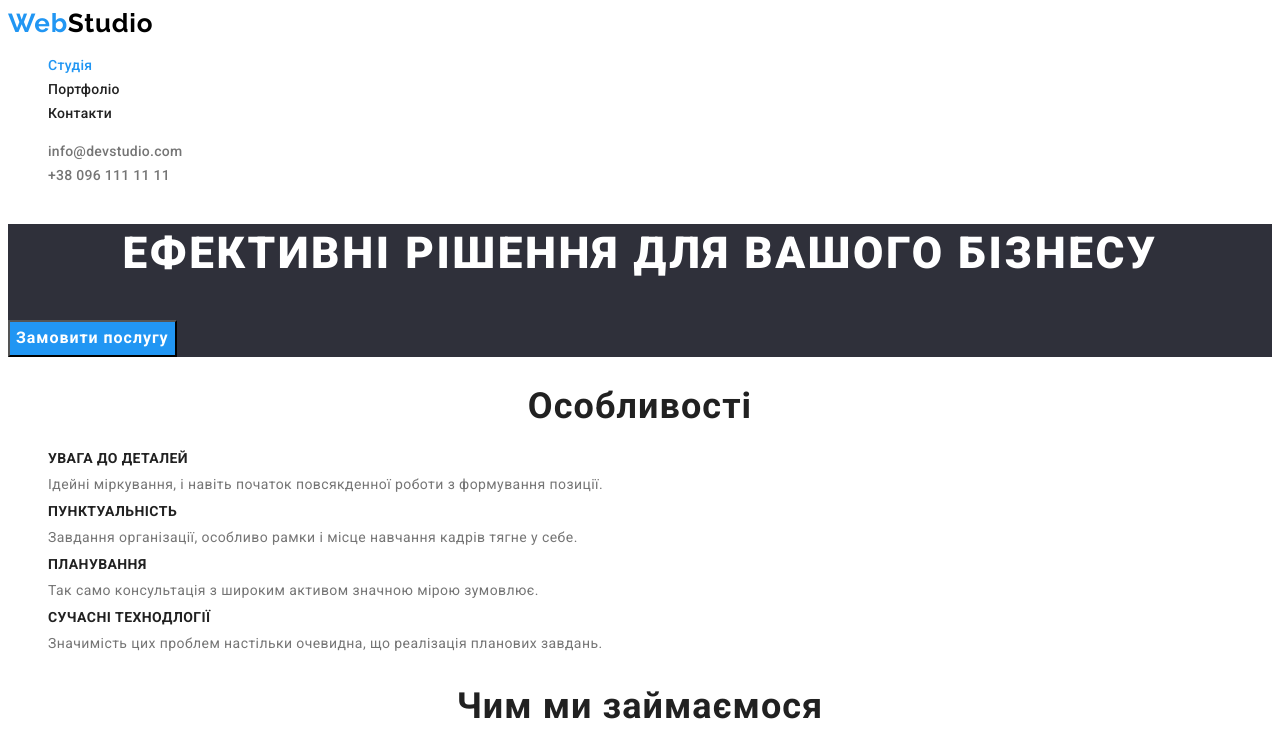
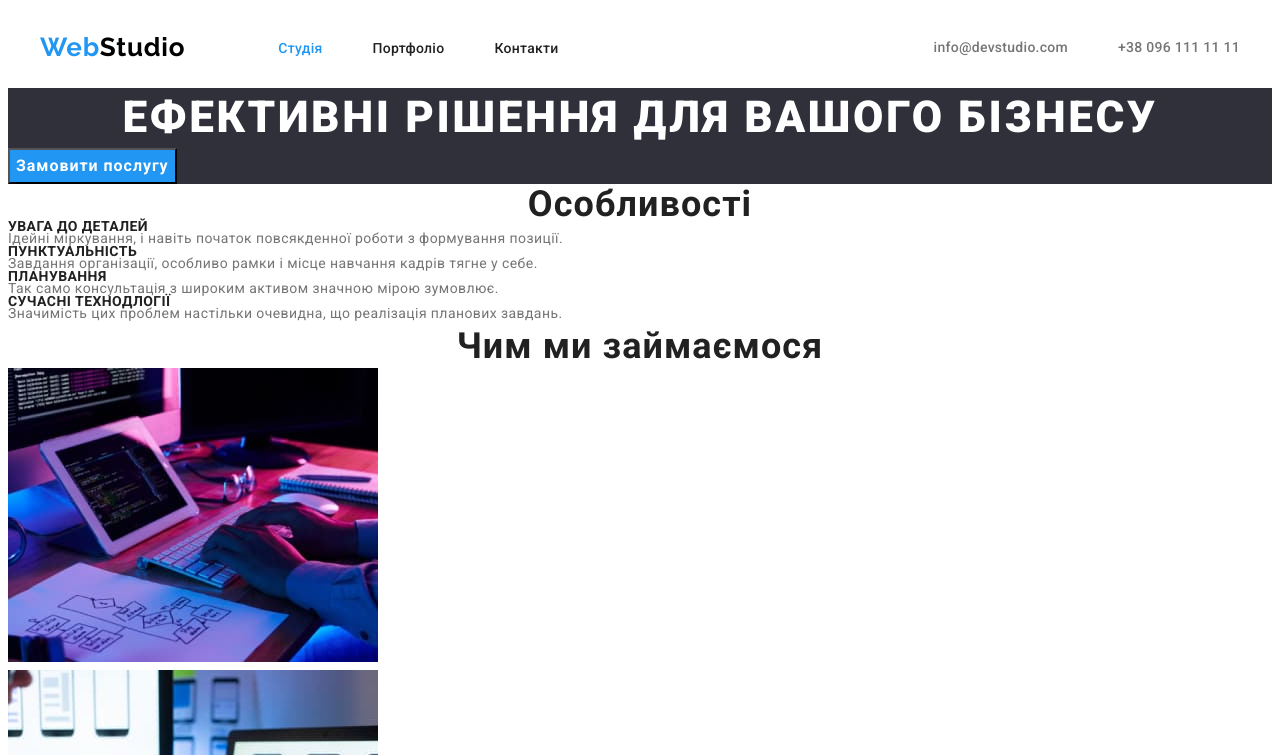
Before and after one commit to BohdanHubin/goit-markup-hw-03, a plain HTML site: page index.html in a window 1280 px wide. Shown: the top 755 px of the page. Drawn offline with Linux system fonts and the light colour scheme.

Commit message:
позиционирует контент в heder

```diff
--- a/css/styles.css
+++ b/css/styles.css
@@ -21,22 +21,43 @@ body {
     background-color: var(--base-backgroud-color);
 
 }
+h1, h2, h3, h4, h5, h6 {
+    margin: 0;
+    padding: 0;
+}
+ul {
+    margin: 0;
+    padding: 0;
+}
+p {
+   margin: 0;
+   padding: 0;
+    }
 
 .section-list,
 .worker-list {
     list-style: none;
 }
 
+.container {
+    width: 1200px;
+    padding-left: 15px;
+    padding-right: 15px;
+    margin-left: auto;
+    margin-right: auto;
+}
+
  /* logo */
 
 .logo {
-        font-family: 'Raleway', sans-serif;
+    margin-right: 93px;
     font-weight: 700;
     font-size: 26px;
     line-height: 1.2;
     letter-spacing: 0.03em;
     text-decoration: none;
     color: var(--logo-color) ;
+    font-family: 'Raleway', sans-serif;
 }
 
 .logoweb {
@@ -49,8 +70,30 @@ body {
 /* heder */
 
 /* nav */
+
+.navigation {
+    display: flex;
+    align-items: center;
+}
+
+.navigation-list {
+    display: flex;
+    list-style: none;
+}
+
+
 .navigation-item {
+    margin-right: 50px;
+}
 
+.navigation-item:last-child {
+    margin-right: 0;
+}
+
+.navigation-link {
+    display: block;
+    padding-top: 32px;
+    padding-bottom: 32px;
     font-weight: 500;
     font-size: 14px;
     line-height: 1.15;
@@ -60,7 +103,20 @@ body {
 
 }
 
+.navigation-contact-list {
+    margin-left: auto;
+
+    display: flex;
+    list-style: none;
+}
+
+.navigation-contact-item:first-child {
+    margin-right: 50px;
+}
+
 .navigation-contact {
+
+
     font-weight: 500;
     font-size: 14px;
     line-height: 1.14;
@@ -71,20 +127,23 @@ body {
 
 
 
-.navigation-item:hover,
-.navigation-item:focus,
+.navigation-link:hover,
+.navigation-link:focus,
 .navigation-contact:hover,
 .navigation-contact:focus
 {
 color: var(--accent-color);
 }
 
-.navigation-list {
-    list-style: none;
+
+
+.navigation-link.current {
+    color: var(--accent-color);
 }
 
-.navigation-item.current {
-    color: var(--accent-color);
+.container.head {
+    display: flex;
+    align-items: center;
 }
 
 /* hero */
--- a/index.html
+++ b/index.html
@@ -9,33 +9,36 @@
     <link rel="preconnect" href="https://fonts.gstatic.com" crossorigin>
     <link href="https://fonts.googleapis.com/css2?family=Raleway:wght@700&family=Roboto:wght@400;500;700;900&display=swap"
         rel="stylesheet">
+    <link rel="stylesheet" href="">
     <link rel="stylesheet" href="./css/styles.css">
 </head>
 <body>
-    <header>
-        <nav class="navigation">
+    <header class="header">
+        <div class="container head">
+            <nav class="navigation">
                 <a href="./index.html" class="logo"><span class="logoweb">Web</span>Studio
                 </a>
                 <ul class="navigation-list">
-                    <li>
-                        <a href="./index.html" class="navigation-item current">Студія</a>
+                    <li class="navigation-item">
+                        <a href="./index.html" class="navigation-link current">Студія</a>
                     </li>
-                    <li>
-                        <a href="./portfolio.html" class="navigation-item">Портфоліо</a>
+                    <li class="navigation-item">
+                        <a href="./portfolio.html" class="navigation-link">Портфоліо</a>
                     </li>
-                    <li>
-                        <a href="" class="navigation-item">Контакти</a>
+                    <li class="navigation-item">
+                        <a href="" class="navigation-link">Контакти</a>
                     </li>
                 </ul>
-        </nav>
-            <ul class="navigation-list">
-                <li>
+            </nav>
+            <ul class="navigation-contact-list">
+                <li class="navigation-contact-item">
                     <a href="mailto:info@devstudio.com" class="navigation-contact">info@devstudio.com</a>
                 </li>
                 <li>
                     <a href="tel:+380961111111" class="navigation-contact">+38 096 111 11 11</a>
-                </li>
+                </li class="navigation-contact-item">
             </ul>
+        </div>
     </header>
     <main>
         <!-- Hero -->
```
Also changed, not shown: portfolio.html (+13 -10 lines). Lines whose indentation alone changed are shown as unchanged.
